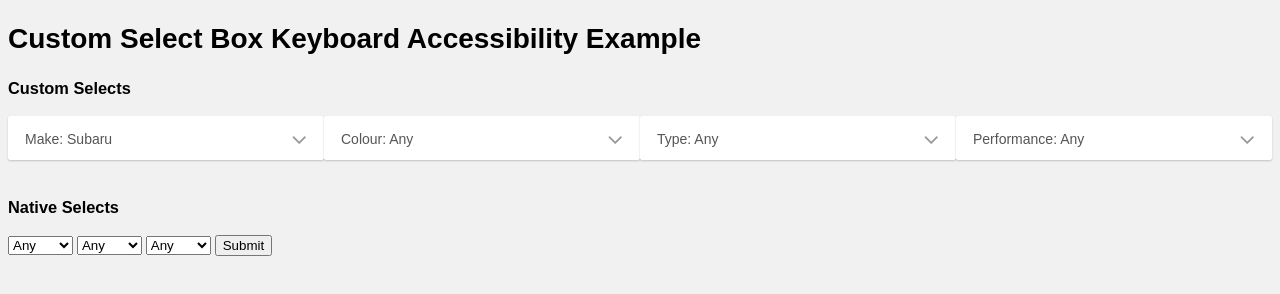
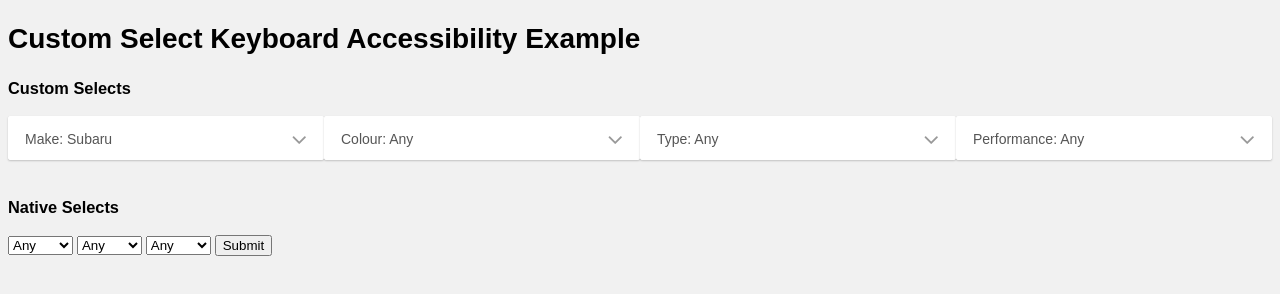
Before and after one commit to benbowes/selectbox-keyboard-accessibility-hack, a website built with webpack: page dist/index.html in a window 1280 px wide. Built offline with nearby package versions, Linux system fonts and the light colour scheme.

Commit message:
Update heading

```diff
--- a/dist/index.html
+++ b/dist/index.html
@@ -8,7 +8,7 @@
 </head>
 <body>
 
-<h1>Custom Select Box Keyboard Accessibility Example</h1>
+<h1>Custom Select Keyboard Accessibility Example</h1>
 <form>
 
 <h3>Custom Selects</h3>
```
